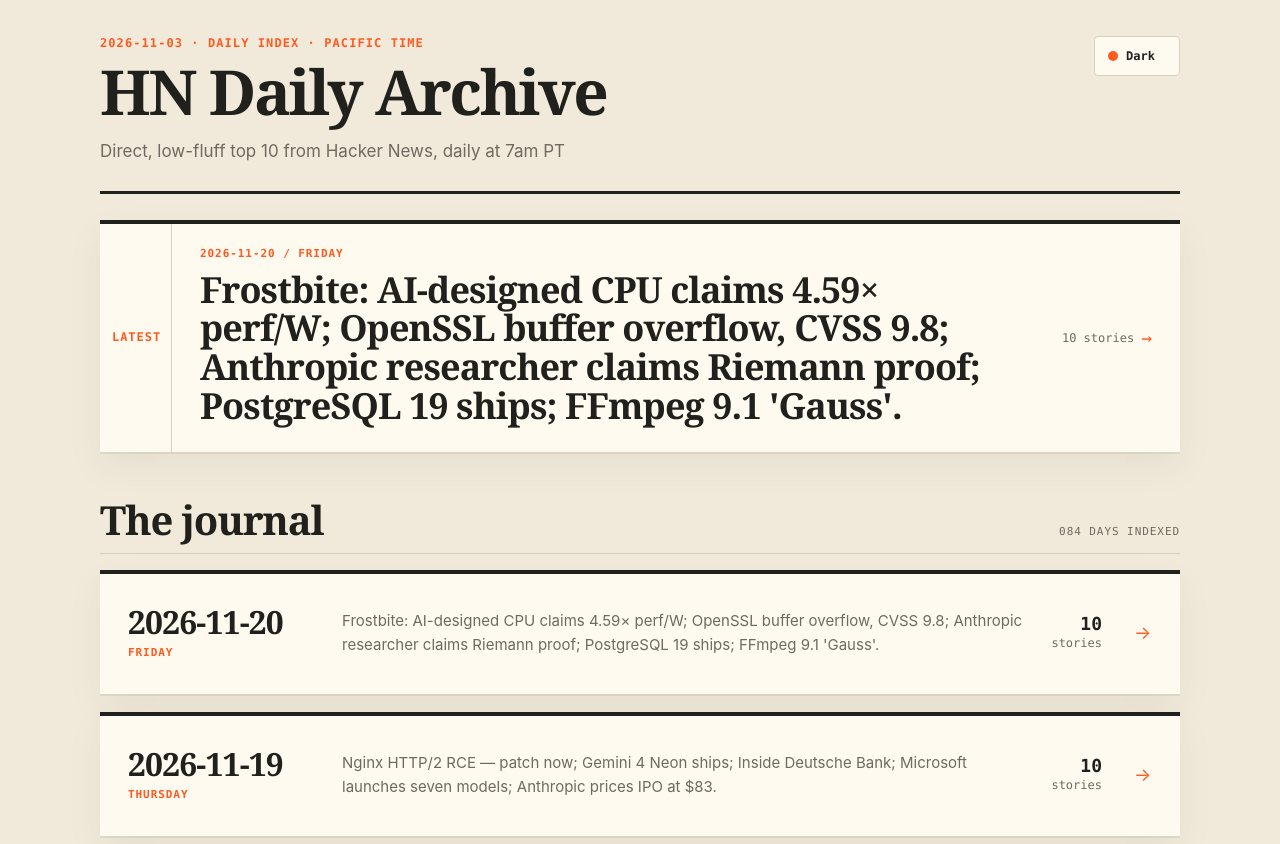
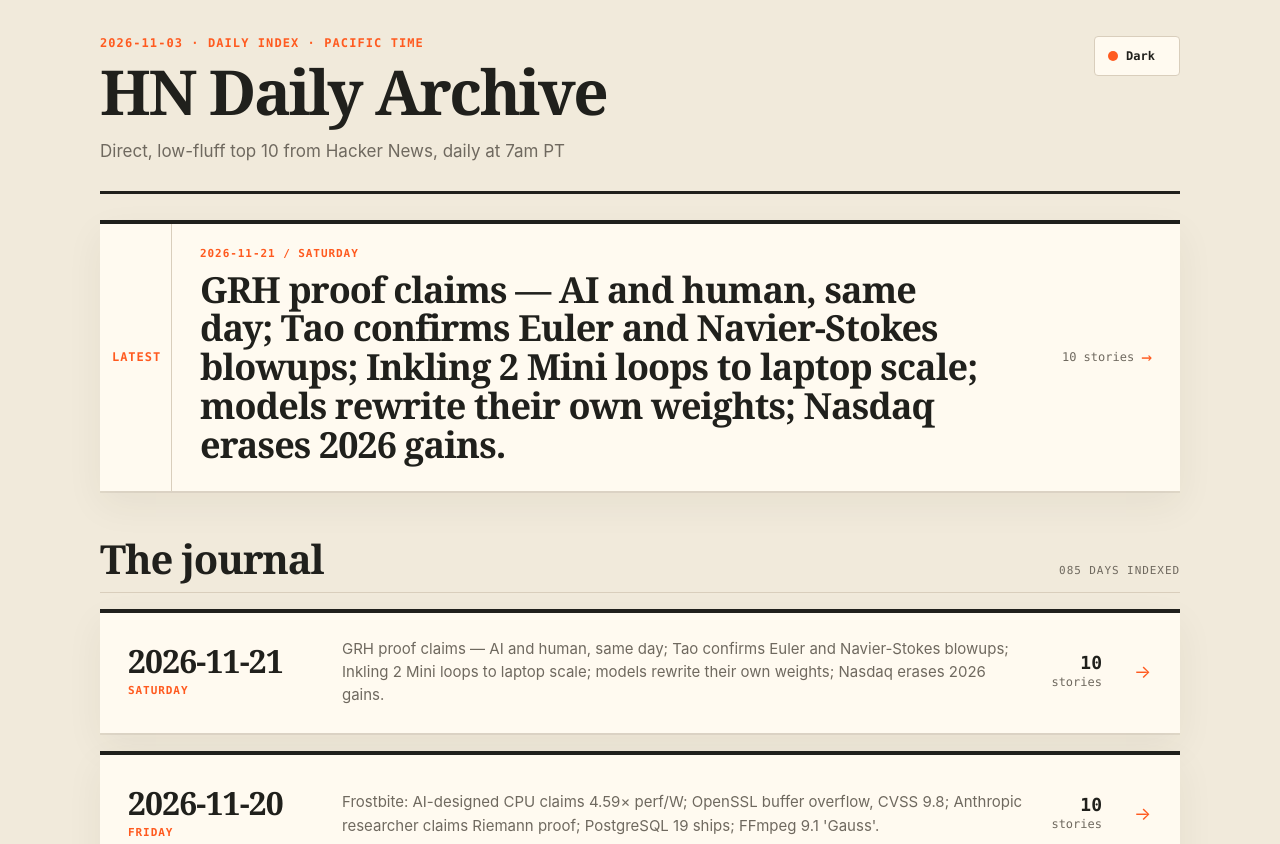
Before and after one commit to tk3369/hn-daily, a plain HTML site: page index.html in a window 1280 px wide. Shown: the top 844 px of the page. Drawn offline with Linux system fonts and the light colour scheme.

Commit message:
Update archive — 2026-11-21 Saturday — 085 days

```diff
--- a/index.html
+++ b/index.html
@@ -102,11 +102,11 @@
       <button class="theme-toggle" id="theme-toggle" type="button" aria-label="Switch color theme" title="Toggle theme (T)"><span class="theme-dot" aria-hidden="true"></span><span class="theme-text">Dark</span></button>
     </header>
 
-    <a class="latest" id="latest-link" href="https://tk3369.github.io/hn-daily/2026-11-20/" data-local-href="2026-11-20/" target="_blank" rel="noopener" onclick="return openBrief(event, this)" aria-label="Open latest brief for Friday 2026-11-20">
+    <a class="latest" id="latest-link" href="https://tk3369.github.io/hn-daily/2026-11-21/" data-local-href="2026-11-21/" target="_blank" rel="noopener" onclick="return openBrief(event, this)" aria-label="Open latest brief for Saturday 2026-11-21">
       <span class="latest-label">Latest</span>
       <span class="latest-main">
-        <span class="latest-date">2026-11-20 / FRIDAY</span>
-        <span class="latest-title">Frostbite: AI-designed CPU claims 4.59× perf/W; OpenSSL buffer overflow, CVSS 9.8; Anthropic researcher claims Riemann proof; PostgreSQL 19 ships; FFmpeg 9.1 'Gauss'.</span>
+        <span class="latest-date">2026-11-21 / SATURDAY</span>
+        <span class="latest-title">GRH proof claims — AI and human, same day; Tao confirms Euler and Navier-Stokes blowups; Inkling 2 Mini loops to laptop scale; models rewrite their own weights; Nasdaq erases 2026 gains.</span>
       </span>
       <span class="latest-meta">10 stories <span class="arrow" aria-hidden="true">→</span></span>
     </a>
@@ -114,11 +114,20 @@
     <section aria-labelledby="archive-title">
       <div class="archive-head">
         <h2 id="archive-title">The journal</h2>
-        <span class="archive-count">084 days indexed</span>
+        <span class="archive-count">085 days indexed</span>
       </div>
 
       <ol class="archive-list" id="archive-list">
         <!-- ARCHIVE_ENTRIES_START: prepend new day entries directly below this line. -->
+        <li class="day-entry">
+          <a class="day-link" href="https://tk3369.github.io/hn-daily/2026-11-21/" data-local-href="2026-11-21/" target="_blank" rel="noopener" onclick="return openBrief(event, this)" data-entry aria-label="Open Saturday 2026-11-21 brief">
+            <time class="day-date" datetime="2026-11-21">2026-11-21<span class="day-weekday">Saturday</span></time>
+            <span class="day-summary">GRH proof claims — AI and human, same day; Tao confirms Euler and Navier-Stokes blowups; Inkling 2 Mini loops to laptop scale; models rewrite their own weights; Nasdaq erases 2026 gains.</span>
+            <span class="day-count"><strong>10</strong> stories</span>
+            <span class="day-arrow" aria-hidden="true">→</span>
+          </a>
+        </li>
+
         <li class="day-entry">
           <a class="day-link" href="https://tk3369.github.io/hn-daily/2026-11-20/" data-local-href="2026-11-20/" target="_blank" rel="noopener" onclick="return openBrief(event, this)" data-entry aria-label="Open Friday 2026-11-20 brief">
             <time class="day-date" datetime="2026-11-20">2026-11-20<span class="day-weekday">Friday</span></time>
```
